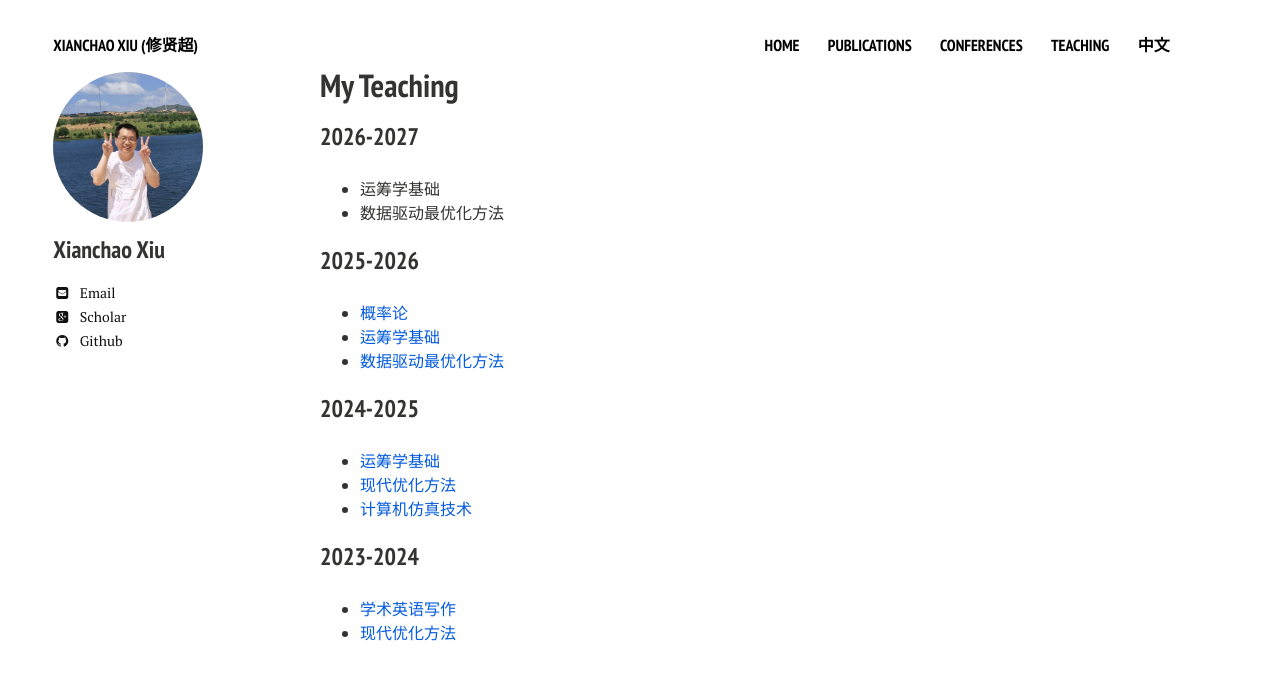
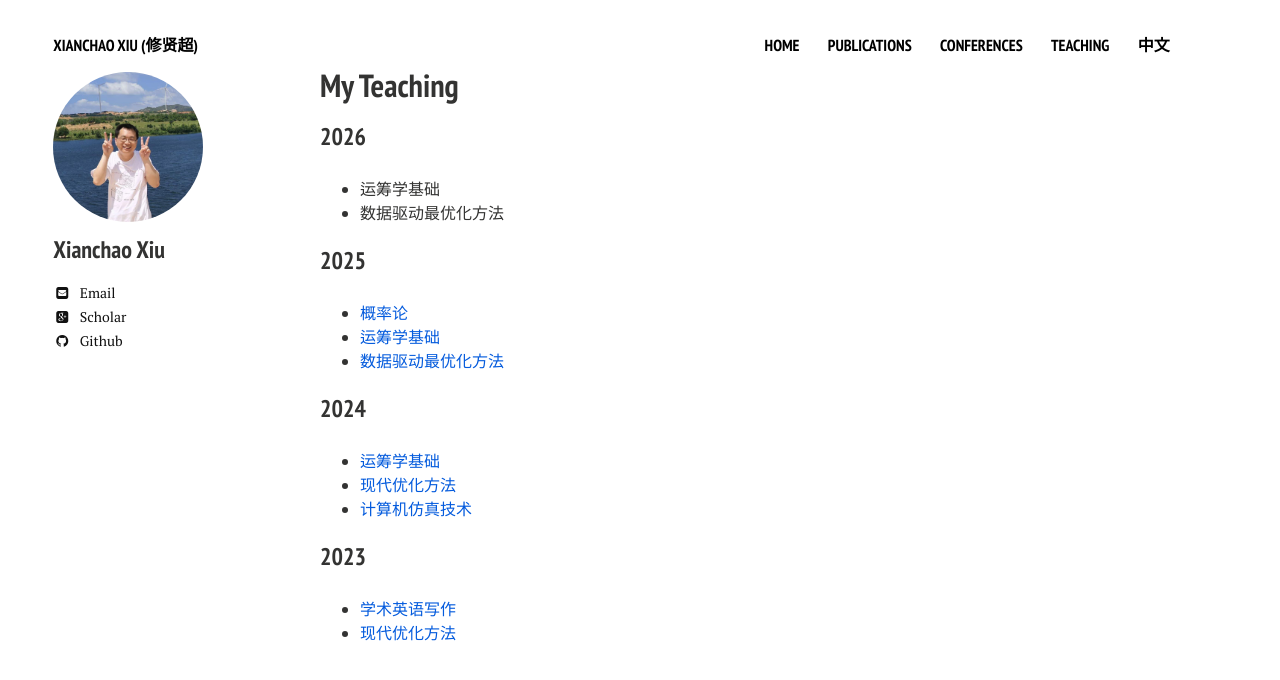
Before and after one commit to xianchaoxiu/xianchaoxiu.github.io, a Jekyll site: the page built from teaching/index.md, in a window 1280 px wide. Shown: the top 680 px of the page. Built offline with Jekyll 4.4.1, drawn with Linux system fonts in a browser that asks for light colours; nearby versions of some CDN libraries.

Commit message:
Update index.md

```diff
--- a/teaching/index.md
+++ b/teaching/index.md
@@ -7,22 +7,22 @@ comments: false
 share: false
 ---
 
-### 2026-2027
+### 2026
 * 运筹学基础 <br>
 * 数据驱动最优化方法  <br>
 
-### 2025-2026
+### 2025
 * <a href="https://xianchaoxiu.github.io/teaching/PRO/2025" class="textlink" target="_blank"> 概率论 </a><br>
 * <a href="https://xianchaoxiu.github.io/teaching/OR/2025" class="textlink" target="_blank"> 运筹学基础 </a><br>
 * <a href="https://xianchaoxiu.github.io/teaching/OPT/2025" class="textlink" target="_blank"> 数据驱动最优化方法 </a><br>
 
 
-### 2024-2025
+### 2024
 * <a href="https://xianchaoxiu.github.io/teaching/OR/2024" class="textlink" target="_blank"> 运筹学基础  </a><br>
 * <a href="https://xianchaoxiu.github.io/teaching/OPT/2024" class="textlink" target="_blank"> 现代优化方法  </a><br>
 * <a href="https://xianchaoxiu.github.io/teaching/CAD/2024" class="textlink" target="_blank"> 计算机仿真技术  </a><br>
 
 
-### 2023-2024
+### 2023
 * <a href="https://xianchaoxiu.github.io/teaching/SW/2023" class="textlink" target="_blank"> 学术英语写作  </a><br>
 * <a href="https://xianchaoxiu.github.io/teaching/OPT/2023" class="textlink" target="_blank"> 现代优化方法  </a><br>
```
